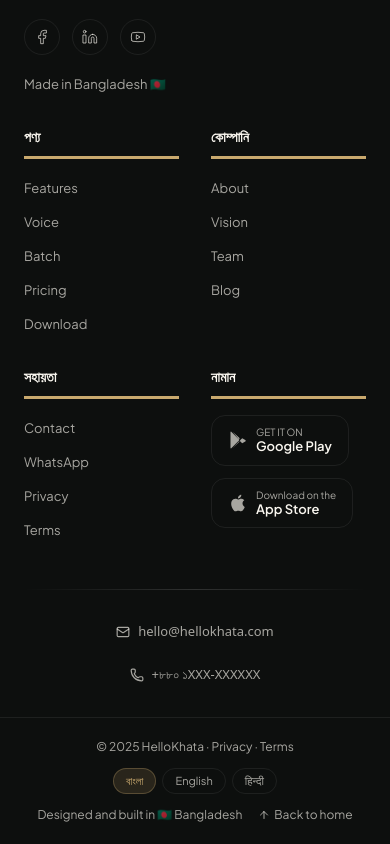
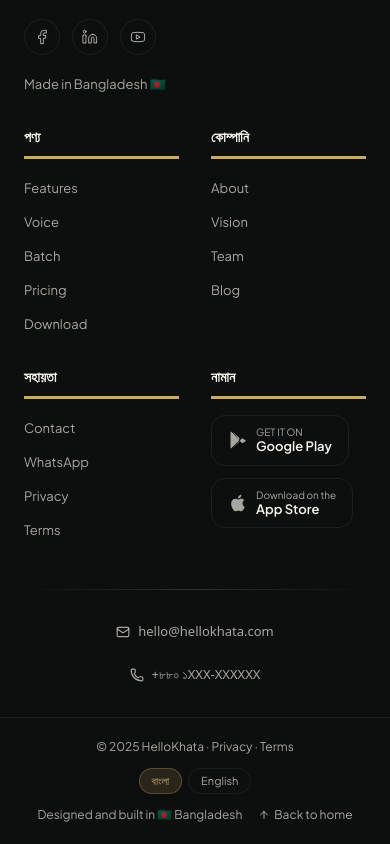
Before and after one commit to Maple-Service-Solution-Ltd/hello-khata-website, a Next.js app: page / in a window 390 px wide. Shown: the part 8298-9142 px from the top of the page. Built offline with nearby package versions, Linux system fonts and the light colour scheme; a web font is replaced by a local one.

Commit message:
dd58613e-32bc-45eb-8c1a-99d9c0065b31

```diff
--- a/src/components/hellokhata/Footer.tsx
+++ b/src/components/hellokhata/Footer.tsx
@@ -3,6 +3,9 @@
 import { Facebook, Linkedin, Youtube, ArrowUp, Mail, Phone } from 'lucide-react';
 import WaveformMark from '@/components/hellokhata/WaveformMark';
 import { useHashRouter } from '@/components/hellokhata/HashRouter';
+import { useLanguageStore, type Language } from '@/lib/language-store';
+import { useToast } from '@/components/hellokhata/ToastProvider';
+import { cn } from '@/lib/utils';
 
 /* ─── Inline HorizonLine placeholder ─── */
 function HorizonLine({ variant = 'subtle' }: { variant?: 'subtle' | 'default' }) {
@@ -53,10 +56,15 @@
   { icon: Youtube, href: 'https://youtube.com/@hellokhata', label: 'YouTube' },
 ];
 
-const languages = ['বাংলা', 'English', 'हिन्दी'];
+const LANGUAGE_OPTIONS: { code: Language; label: string; nativeFont: string }[] = [
+  { code: 'bn', label: 'বাংলা', nativeFont: 'font-bengali' },
+  { code: 'en', label: 'English', nativeFont: 'font-body' },
+];
 
 export default function Footer() {
   const { navigate } = useHashRouter();
+  const { lang, setLang } = useLanguageStore();
+  const { toast } = useToast();
 
   const handleClick = (e: React.MouseEvent, page: string) => {
     e.preventDefault();
@@ -304,20 +312,37 @@
 
           {/* Center: Language Selector Pills */}
           <div className="flex items-center gap-1.5">
-            {languages.map((lang, i) => (
+            {LANGUAGE_OPTIONS.map((opt) => {
+              const isActive = lang === opt.code;
+              return (
                 <button
-                key={lang}
-                className="px-3 py-1 rounded-full text-[11px] font-body transition-all duration-200 cursor-pointer"
+                  key={opt.code}
+                  onClick={() => {
+                    if (lang !== opt.code) {
+                      setLang(opt.code);
+                      toast({
+                        type: opt.code === 'bn' ? 'success' : 'info',
+                        title: opt.code === 'bn' ? 'ভাষা বাংলায় পরিবর্তন হয়েছে' : 'Language switched to English',
+                        description: opt.code === 'en' ? 'English version coming soon!' : undefined,
+                        duration: 3000,
+                      });
+                    }
+                  }}
+                  className={cn(
+                    'px-3 py-1 rounded-full text-[11px] font-body transition-all duration-200 cursor-pointer',
+                    opt.nativeFont
+                  )}
                   style={{
-                  backgroundColor: i === 0 ? 'rgba(201,169,110,0.15)' : 'transparent',
-                  color: i === 0 ? 'var(--gold)' : 'var(--text-cream-muted)',
+                    backgroundColor: isActive ? 'rgba(201,169,110,0.15)' : 'transparent',
+                    color: isActive ? 'var(--gold)' : 'var(--text-cream-muted)',
                     border: '1px solid',
-                  borderColor: i === 0 ? 'rgba(201,169,110,0.3)' : 'var(--ink-border)',
+                    borderColor: isActive ? 'rgba(201,169,110,0.3)' : 'var(--ink-border)',
                   }}
                 >
-                {lang}
+                  {opt.label}
                 </button>
-            ))}
+              );
+            })}
           </div>
 
           {/* Right: Back to home + Built in */}
--- a/src/components/hellokhata/Navigation.tsx
+++ b/src/components/hellokhata/Navigation.tsx
@@ -7,13 +7,16 @@
 import { useHashRouter } from './HashRouter';
 import { NAV_LINKS, DARK_SECTION_IDS, getPageConfig, PAGES } from '@/lib/pages';
 import WaveformMark from './WaveformMark';
+import { useLanguageStore } from '@/lib/language-store';
+import { useToast } from './ToastProvider';
 
 export default function Navigation() {
   const { currentPage, navigate, searchOpen, setSearchOpen } = useHashRouter();
   const [isScrolled, setIsScrolled] = useState(false);
   const [isOverDark, setIsOverDark] = useState(true);
   const [mobileOpen, setMobileOpen] = useState(false);
-  const [lang, setLang] = useState<'bn' | 'en'>('bn');
+  const { lang, setLang } = useLanguageStore();
+  const { toast } = useToast();
   const [showSearchHint, setShowSearchHint] = useState(false);
   const searchHintTimer = useRef<ReturnType<typeof setTimeout>>();
 
@@ -188,7 +191,12 @@
               )}
             >
               <button
-                onClick={() => setLang('en')}
+                onClick={() => {
+                  if (lang !== 'en') {
+                    setLang('en');
+                    toast({ type: 'info', title: 'Language switched to English', description: 'English version coming soon!', duration: 3000 });
+                  }
+                }}
                 className={cn(
                   'px-2.5 py-0.5 rounded-full transition-all duration-200 text-[12px] font-body cursor-pointer',
                   lang === 'en'
@@ -200,7 +208,12 @@
               </button>
               <span className="text-[10px] opacity-40">·</span>
               <button
-                onClick={() => setLang('bn')}
+                onClick={() => {
+                  if (lang !== 'bn') {
+                    setLang('bn');
+                    toast({ type: 'success', title: 'ভাষা বাংলায় পরিবর্তন হয়েছে', duration: 3000 });
+                  }
+                }}
                 className={cn(
                   'px-2.5 py-0.5 rounded-full transition-all duration-200 text-[12px] font-bengali cursor-pointer',
                   lang === 'bn'
@@ -352,7 +365,12 @@
               {/* Language toggle */}
               <div className="flex items-center rounded-full px-1 py-1 text-[12px] border border-[var(--ink-border-strong)] text-[var(--text-cream-muted)]">
                 <button
-                  onClick={() => setLang('en')}
+                  onClick={() => {
+                    if (lang !== 'en') {
+                      setLang('en');
+                      toast({ type: 'info', title: 'Language switched to English', description: 'English version coming soon!', duration: 3000 });
+                    }
+                  }}
                   className={cn(
                     'px-2.5 py-0.5 rounded-full transition-all duration-200 text-[12px] font-body cursor-pointer',
                     lang === 'en'
@@ -364,7 +382,12 @@
                 </button>
                 <span className="text-[10px] opacity-40">·</span>
                 <button
-                  onClick={() => setLang('bn')}
+                  onClick={() => {
+                    if (lang !== 'bn') {
+                      setLang('bn');
+                      toast({ type: 'success', title: 'ভাষা বাংলায় পরিবর্তন হয়েছে', duration: 3000 });
+                    }
+                  }}
                   className={cn(
                     'px-2.5 py-0.5 rounded-full transition-all duration-200 text-[12px] font-bengali cursor-pointer',
                     lang === 'bn'
--- a/src/components/hellokhata/SidePageNav.tsx
+++ b/src/components/hellokhata/SidePageNav.tsx
@@ -52,7 +52,7 @@
 
   return (
     <div
-      className="fixed right-4 top-1/2 -translate-y-1/2 z-30 hidden lg:flex flex-col items-center"
+      className="fixed right-4 top-1/2 -translate-y-1/2 z-30 hidden flex-col items-center"
       role="navigation"
       aria-label="Page navigation"
     >
--- /dev/null
+++ b/src/lib/language-store.ts
@@ -0,0 +1,41 @@
+'use client';
+
+import { create } from 'zustand';
+
+export type Language = 'bn' | 'en';
+
+interface LanguageStore {
+  lang: Language;
+  setLang: (lang: Language) => void;
+}
+
+const STORAGE_KEY = 'hellokhata-lang';
+
+function getInitialLang(): Language {
+  if (typeof window === 'undefined') return 'bn';
+  try {
+    const stored = localStorage.getItem(STORAGE_KEY);
+    if (stored === 'en' || stored === 'bn') return stored;
+  } catch {
+    // localStorage not available
+  }
+  return 'bn';
+}
+
+export const useLanguageStore = create<LanguageStore>((set) => ({
+  lang: 'bn',
+  setLang: (lang: Language) => {
+    try {
+      localStorage.setItem(STORAGE_KEY, lang);
+    } catch {
+      // localStorage not available
+    }
+    set({ lang });
+  },
+}));
+
+/* Hydrate from localStorage on client mount */
+if (typeof window !== 'undefined') {
+  const stored = getInitialLang();
+  useLanguageStore.setState({ lang: stored });
+}
```
Also changed, not shown: 1 other file (tests, documents, lock files or other folders). Lines whose indentation alone changed are shown as unchanged.
